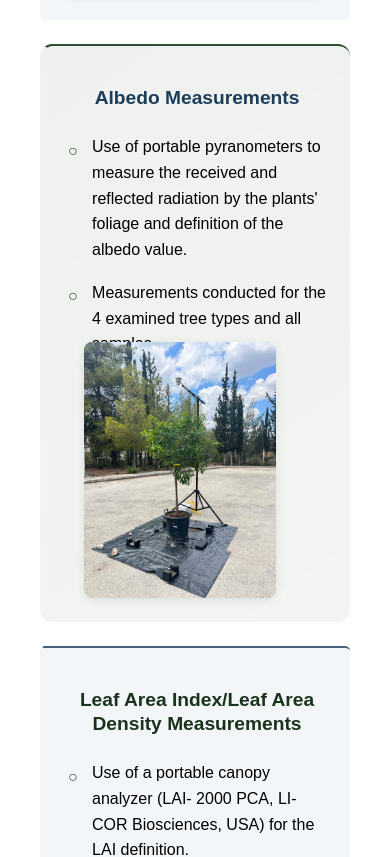
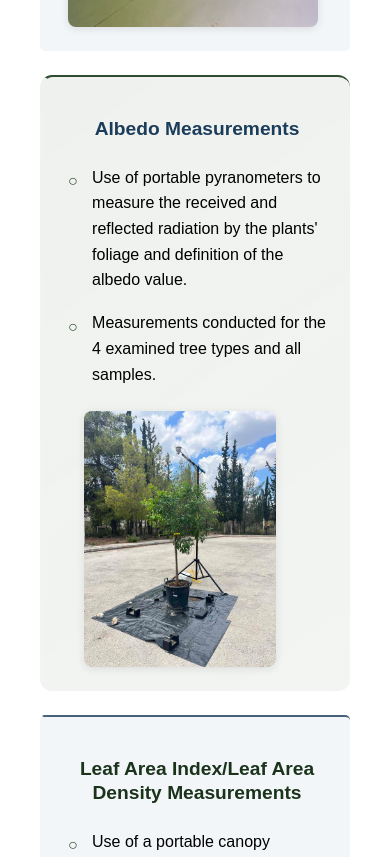
Before and after one commit to Papioani/the_re.nature_cities_project, a Next.js app: page /wind-tunnel in a window 390 px wide. Shown: the part 1820-2677 px from the top of the page. Built offline with nearby package versions, Linux system fonts and the light colour scheme.

Commit message:
fix albedo space bug

```diff
--- a/src/app/wind-tunnel/Wind-tunnel.module.css
+++ b/src/app/wind-tunnel/Wind-tunnel.module.css
@@ -18,6 +18,9 @@
     gap: 1.5rem;
     align-items: start;
     min-height: auto;
+  }
+  .NTUAimageWithPadding {
+    margin-bottom: 0rem; /* Less space on desktop */
   }
 }
 .NTUADescription ul {
@@ -117,7 +120,7 @@
   border-top: 2px solid rgba(28, 61, 90, 0.8);
 }
 .NTUAimageWithPadding {
-  margin-top: -1.5rem;
+  margin-top: 0rem;
 }
 /* In CSS module */
 .NTUALiContentWithMargin {
@@ -145,7 +148,6 @@
   max-width: 12rem;
   margin-left: 1rem;
   align-self: flex-start;
-  margin-top: -2rem;
 }
 
 .windPart:nth-child(4) .NTUAimage {
@@ -163,3 +165,9 @@
     margin-top: 0.2em; /* Adjust vertical alignment if needed */
   }
 }
+
+@media (max-width: 768px) {
+  .NTUAimage {
+    margin-top: 1.5rem; /* Add space above image on mobile only */
+  }
+}
--- a/src/app/wind-tunnel/page.tsx
+++ b/src/app/wind-tunnel/page.tsx
@@ -111,7 +111,7 @@ const WindTunnel: React.FC = () => {
           <div className={styles.NTUAtext}>
             <ul>
               <li>
-                <div className={styles.NTUALiContentWithMargin}>
+                <div className={styles.NTUALiContent}>
                   <span className={styles.NTUABullet} aria-hidden="true">
                     ○
                   </span>{" "}
@@ -135,7 +135,7 @@ const WindTunnel: React.FC = () => {
               </li>
             </ul>
           </div>
-          <div className={styles.NTUAimage}>
+          <div className={`${styles.NTUAimage} ${styles.NTUAimageWithPadding}`}>
             <Image
               src="/ALBEDO.jpg"
               alt="Portable pyranometers measuring reflected radiation from tree foliage for albedo determination"
```
